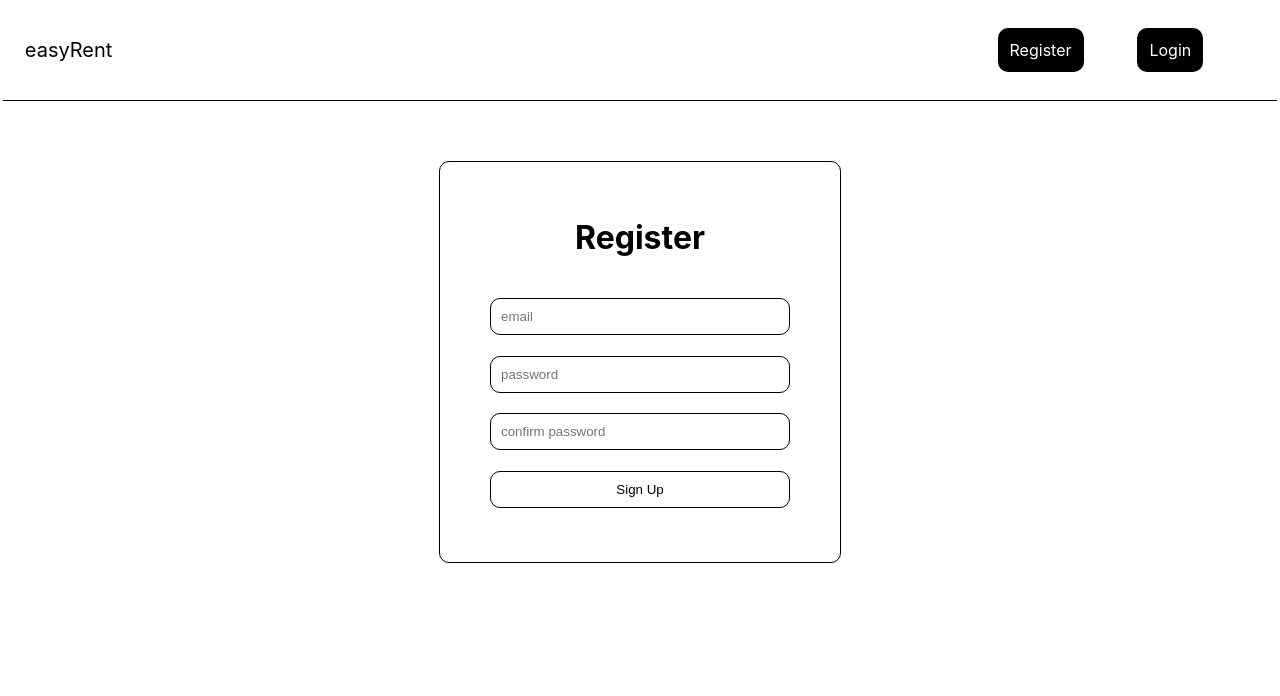
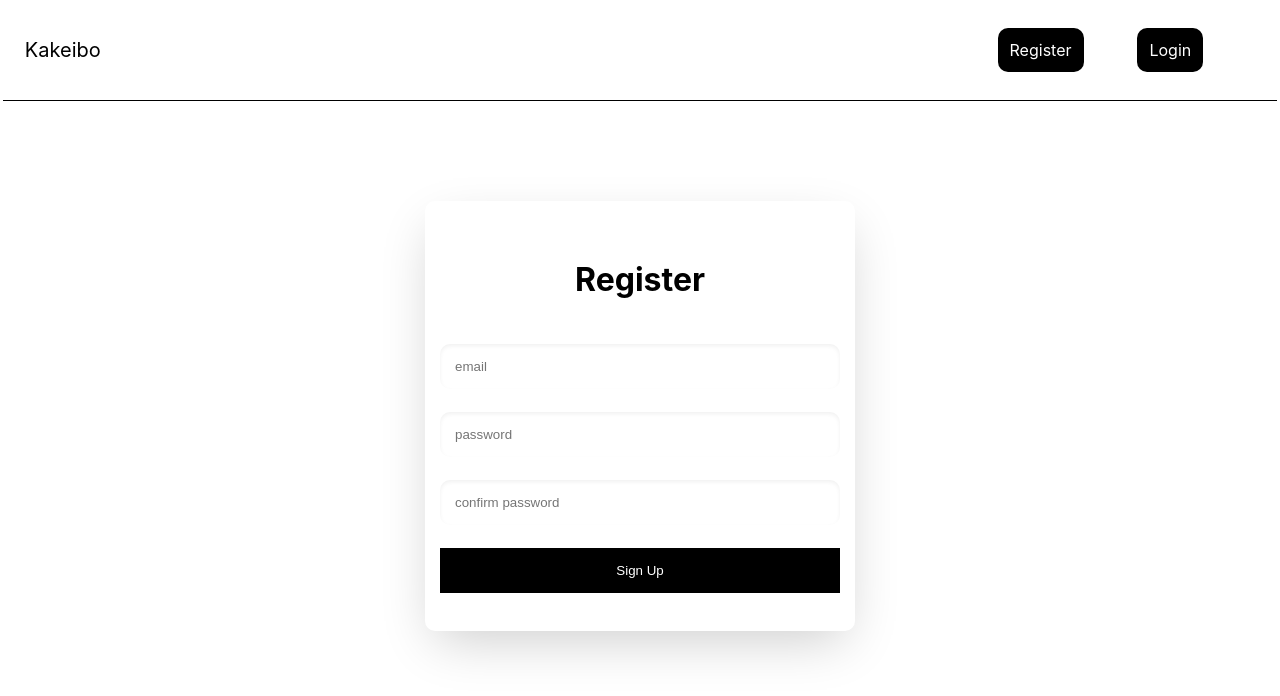
Before and after one commit to matthewhiggins415/kakeibofrontend, a React (Create React App) app: page /register in a window 1280 px wide. Shown: the top 696 px of the page. Built offline with nearby package versions, Linux system fonts and the light colour scheme.

Commit message:
login & register ui updated.

```diff
--- a/src/components/Navbar.js
+++ b/src/components/Navbar.js
@@ -55,7 +55,7 @@ const unauthenticatedOptions = (
 const Header = ({ user }) => {
   return (
     <DIV>
-      <Link style={logoLink} to="/">easyRent</Link>
+      <Link style={logoLink} to="/">Kakeibo</Link>
       {user ? authenticatedOptions : unauthenticatedOptions}
     </DIV>
   )
--- a/src/views/AddExpense.js
+++ b/src/views/AddExpense.js
@@ -26,7 +26,8 @@ const Form = styled.form`
   justify-content: space-evenly;
   align-items: center;
   padding: 15px;
-  box-shadow: rgba(0, 0, 0, 0.2) 0px 18px 50px -10px;`
+  box-shadow: rgba(0, 0, 0, 0.2) 0px 18px 50px -10px;
+  `
 
 const Input = styled.input`
   box-sizing: border-box;
--- a/src/views/Login.js
+++ b/src/views/Login.js
@@ -4,35 +4,45 @@ import styled from 'styled-components'
 import { signIn } from '../api/auth'
 
 const DIV = styled.div`
-  width: 400px;
-  height: 400px;
+box-sizing: border-box;
+height: 90vh;
+width: 100%;
 display: flex;
-  flex-direction: column;
+align-items: start;
 justify-content: center;
-  align-items: center;
-  margin: 60px auto;
-  border: 1px solid black;
-  border-radius: 10px;
+margin-top: 100px;
 `
 const FORM = styled.form`
-  height: 250px;
-  width: 300px;
+border-radius: 10px;
+width: 50%;
+max-width: 400px;
+max-height: 500px;
+min-width: 300px;
+min-height: 400px;
+height: 50%;
 display: flex;
 flex-direction: column;
 justify-content: space-evenly;
+align-items: center;
+padding: 15px;
+box-shadow: rgba(0, 0, 0, 0.2) 0px 18px 50px -10px;
 `
 const INPUT = styled.input`
-  padding: 10px;
+box-sizing: border-box;
+padding: 15px;
+width: 100%;
 border-radius: 10px;
 outline: none;
-  border: 1px solid black;
-  background-color: white;
+border: none;
+box-shadow: rgba(0, 0, 0, 0.06) 0px 2px 4px 0px inset;
 `
 const BUTTON = styled.button`
-  padding: 10px;
-  border: 1px solid black;
-  border-radius: 10px;
-  background-color: white;
+box-sizing: border-box;
+width: 100%;
+border: none;
+padding: 15px;
+background-color: black;
+color: white;
 cursor: pointer;
 `
 
@@ -59,8 +69,8 @@ const Login = ({ setUser }) => {
 
   return (
     <DIV>
+      <FORM onSubmit={onSignIn}>
         <h1>Login</h1>
-      <FORM onSubmit={onSignIn}>
         <INPUT
           placeholder="email"
           value={email}
--- a/src/views/Register.js
+++ b/src/views/Register.js
@@ -5,36 +5,46 @@ import styled from 'styled-components'
 import { signUp, signIn } from '../api/auth'
 
 const DIV = styled.div`
-  width: 400px;
-  height: 400px;
+box-sizing: border-box;
+height: 90vh;
+width: 100%;
 display: flex;
-  flex-direction: column;
+align-items: start;
 justify-content: center;
-  align-items: center;
-  margin: 60px auto;
-  border: 1px solid black;
-  border-radius: 10px;
+margin-top: 100px;
 `
 
 const FORM = styled.form`
-  height: 250px;
-  width: 300px;
+border-radius: 10px;
+width: 50%;
+max-width: 400px;
+max-height: 500px;
+min-width: 300px;
+min-height: 400px;
+height: 50%;
 display: flex;
 flex-direction: column;
 justify-content: space-evenly;
+align-items: center;
+padding: 15px;
+box-shadow: rgba(0, 0, 0, 0.2) 0px 18px 50px -10px;
 `
 const INPUT = styled.input`
-  padding: 10px;
+box-sizing: border-box;
+padding: 15px;
+width: 100%;
 border-radius: 10px;
 outline: none;
-  border: 1px solid black;
-  background-color: white;
+border: none;
+box-shadow: rgba(0, 0, 0, 0.06) 0px 2px 4px 0px inset;
 `
 const BUTTON = styled.button`
-  padding: 10px;
-  border: 1px solid black;
-  border-radius: 10px;
-  background-color: white;
+box-sizing: border-box;
+width: 100%;
+border: none;
+padding: 15px;
+background-color: black;
+color: white;
 cursor: pointer;
 `
 
@@ -77,8 +87,8 @@ const Register = ({ setUser }) => {
 
   return (
     <DIV>
+      <FORM onSubmit={ onRegister }>
         <h1>Register</h1>
-      <FORM onSubmit={ onRegister }>
         <INPUT
           placeholder="email"
           type="email"
```
Lines whose indentation alone changed are shown as unchanged.
